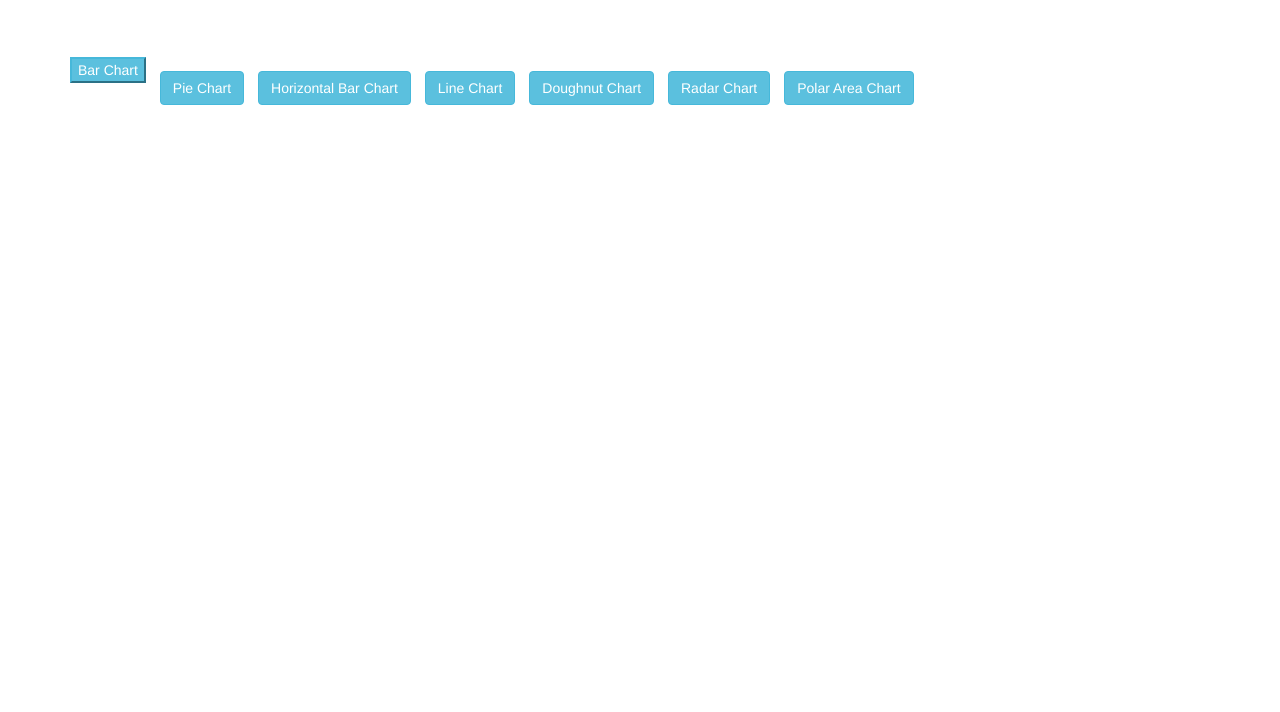
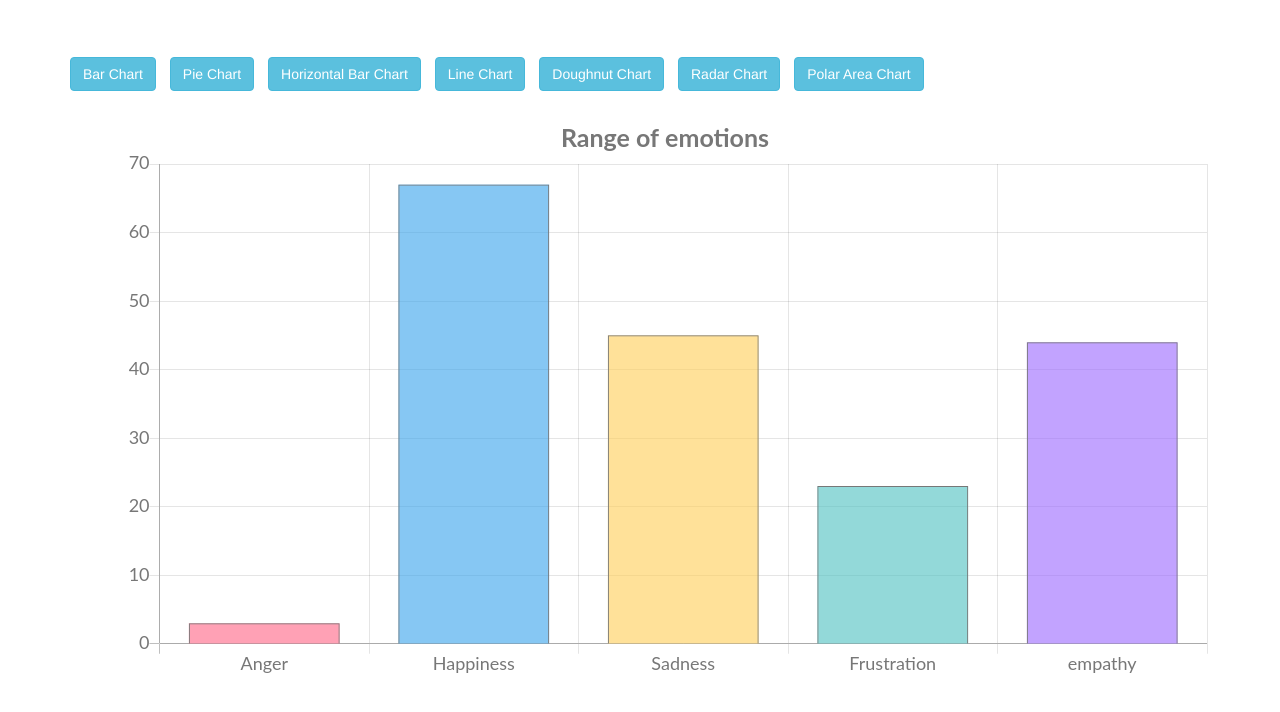
Before and after one commit to lizzie92869/charts_for_brainotion, a plain HTML site: page index.html in a window 1280 px wide. Drawn offline with nearby package versions, Linux system fonts and the light colour scheme.

Commit message:
first btn fixed

```diff
--- a/index.html
+++ b/index.html
@@ -17,7 +17,7 @@
 
   <div class="container">
   	<div id="navbar">
-	    <button type="button" id="bar-btn" class="navbtn btn-info">Bar Chart</button>
+	    <button type="button" id="bar-btn" class="navbtn btn btn-info">Bar Chart</button>
 	    <button type="button" id="pie-btn" class="navbtn btn btn-info">Pie Chart</button>
 	    <button type="button" id="horizontal-bar-btn" class="navbtn btn btn-info">Horizontal Bar Chart</button>
 	    <button type="button" id="line-btn" class="navbtn btn btn-info">Line Chart</button>
@@ -36,7 +36,7 @@
     Chart.defaults.global.defaultFontColor = '#777';
 
     // bar chart
-    let myChart = new Chart(myChart, {
+    let myDisplayedChart = new Chart(myChart, {
       type:'bar', // bar, horizontalBar, pie, line, doughnut, radar, polarArea
       data:{
         labels:['Anger', 'Happiness', 'Sadness', 'Frustration', 'empathy'],
```
